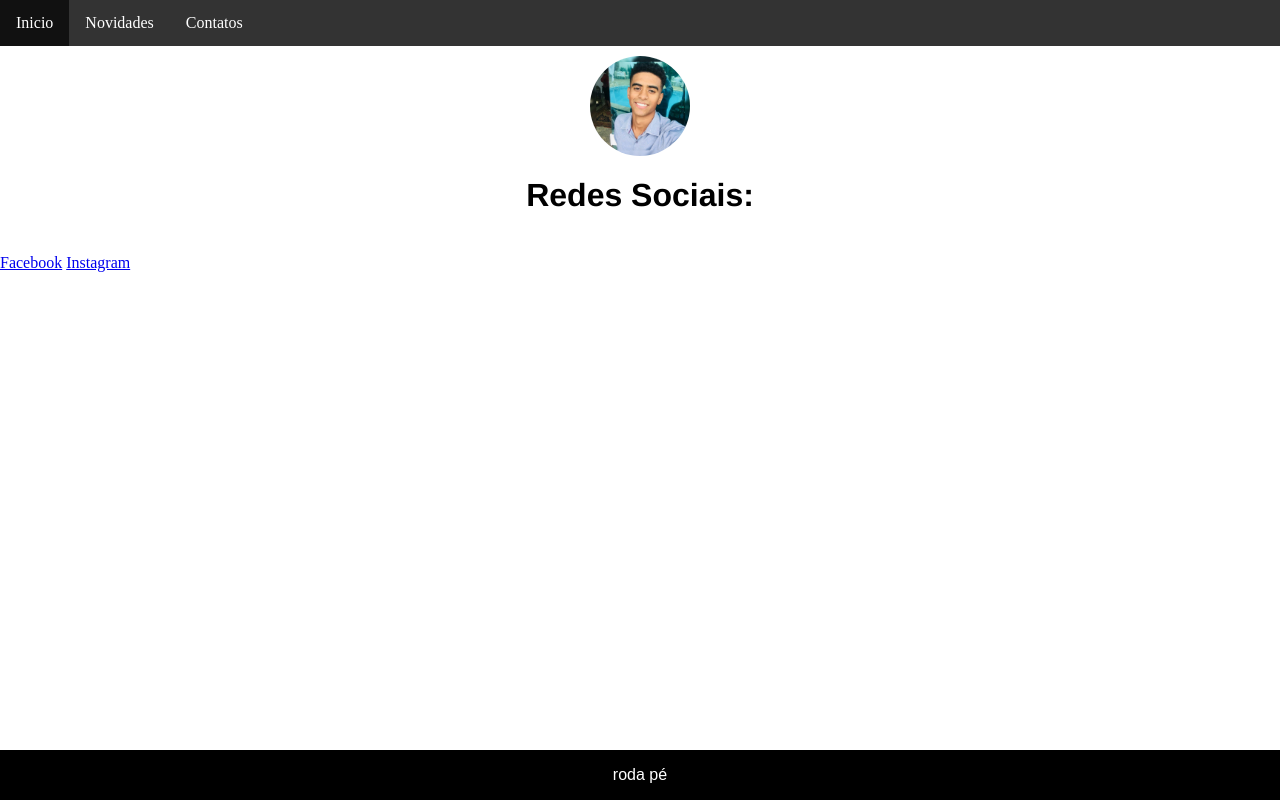
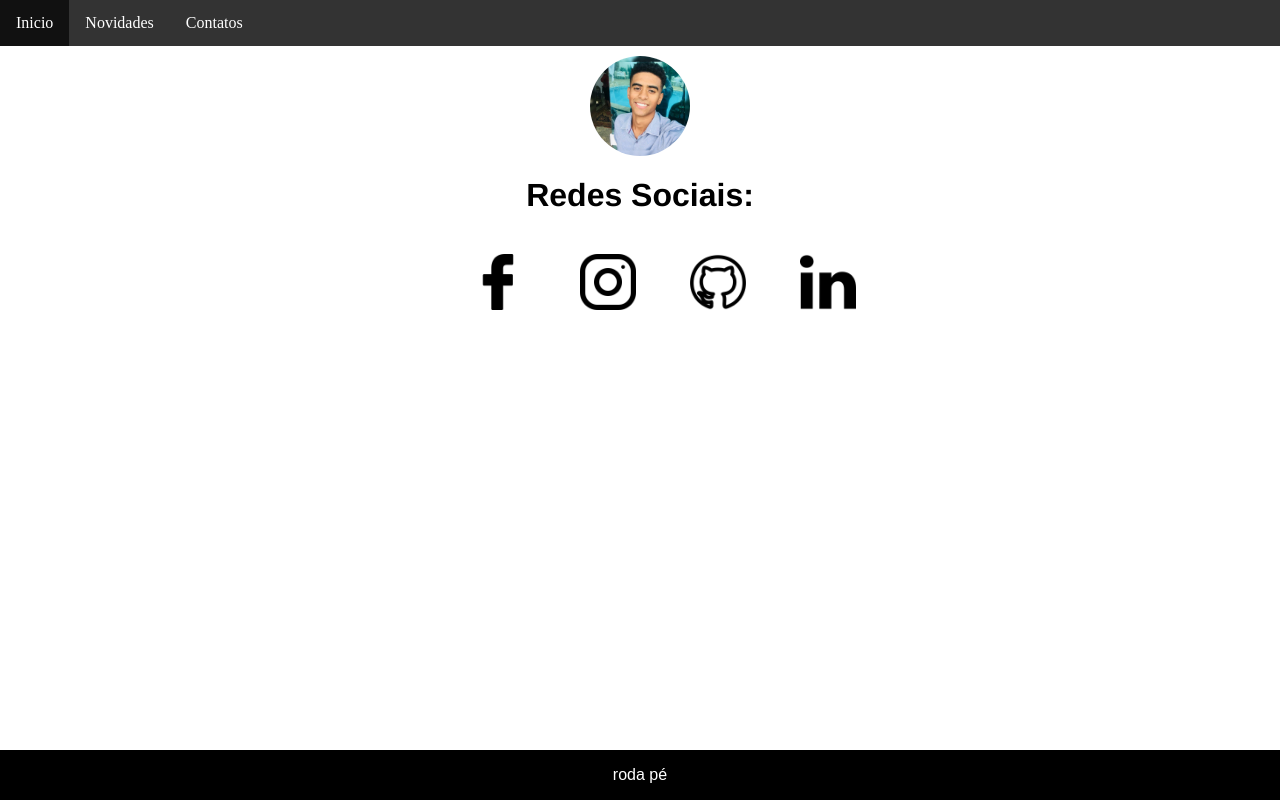
Before and after one commit to cleidson2020/navbar, a plain HTML site: page contatos.html in a window 1280 px wide. Drawn offline with Linux system fonts and the light colour scheme.

Commit message:
Adicionando Logos e redes sociais

```diff
--- a/contatos.html
+++ b/contatos.html
@@ -25,10 +25,14 @@
 <h1>Redes Sociais:</h1> </br>
 
 
+<div class="logos">
 
-<a href="https://www.facebook.com/cleidson.silva.125323" target="_blank" img="">Facebook</a>
-<a href="https://www.instagram.com/cleidsonsena18/?hl=pt-br" target="_blank">Instagram</a>
+<a href="https://www.facebook.com/cleidson.silva.125323" target="_blank"> <img class="facebook" src="logos/facebook.png" /></a>
+<a href="https://www.instagram.com/cleidsonsena18/?hl=pt-br" target="_blank"> <img class="instagram" src="logos/instagram.png"/></a>
+<a href="https://github.com/cleidson2020" target="_blank"> <img class="github" src="logos/github.png"/></a>
+<a href="https://www.linkedin.com/in/cleidsonsilvadin/" target="_blank"> <img class="linkedin" src="logos/linkedin.png"/></a>
 
+</div>
 
 
 <div class="footer">
--- a/style.css
+++ b/style.css
@@ -78,3 +78,30 @@ ul {
     font-family:Arial;
 
   }
+
+img.facebook{
+    width:56px;
+    left:100px;
+    margin-left:50px;
+  }
+img.instagram{
+    width:56px;
+    left:100px;
+    margin-left:50px;
+  }
+img.github{
+    width:56px;
+    left:100px;
+    margin-left:50px;
+  }
+  img.linkedin{
+    width:56px;
+    left:100px;
+    margin-left:50px;
+  }
+
+  div.logos{
+
+    margin-left:420px;
+
+  }
```
Also changed, not shown: logos/facebook.png (added), logos/github.png (added), logos/instagram.png (added), logos/linkedin.png (added).
